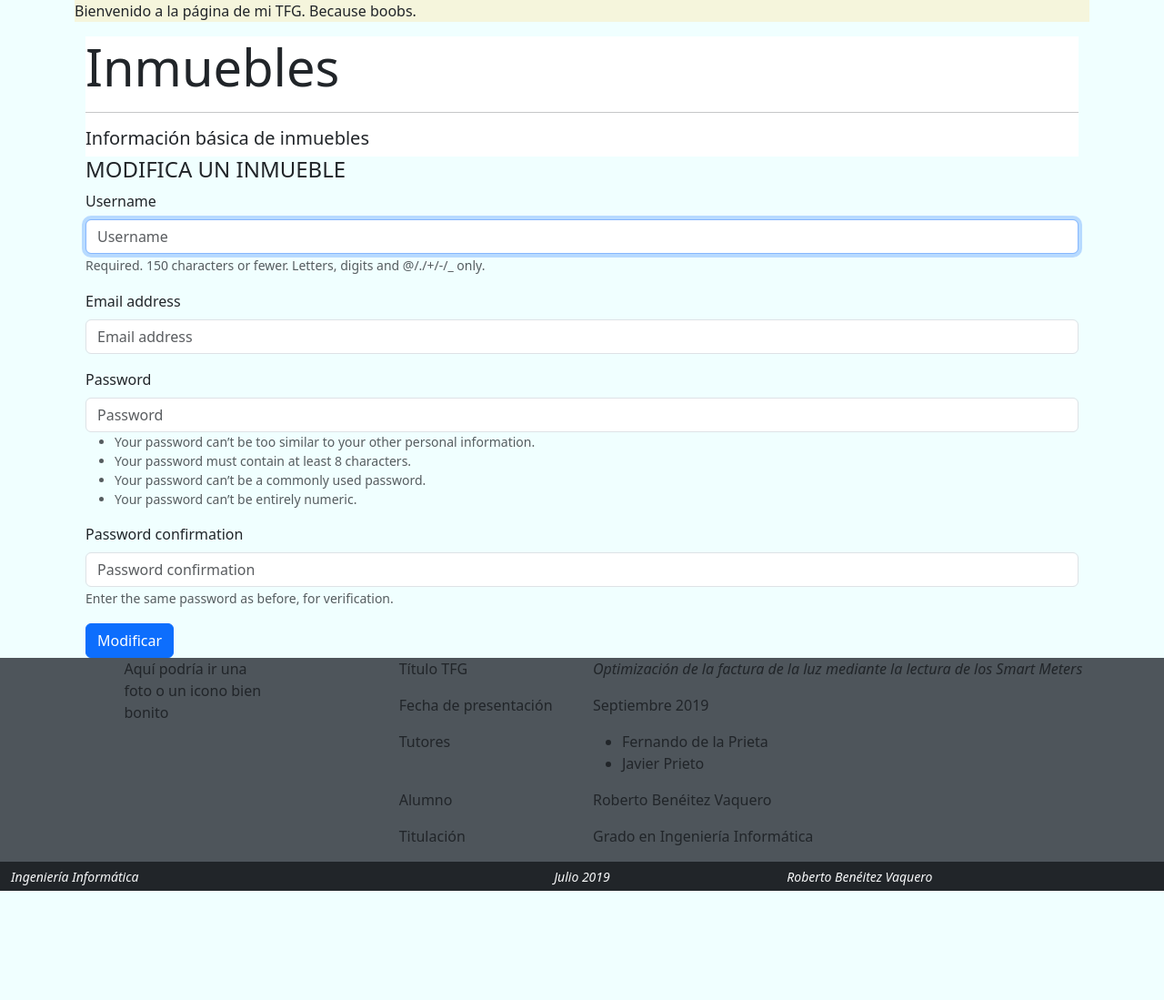
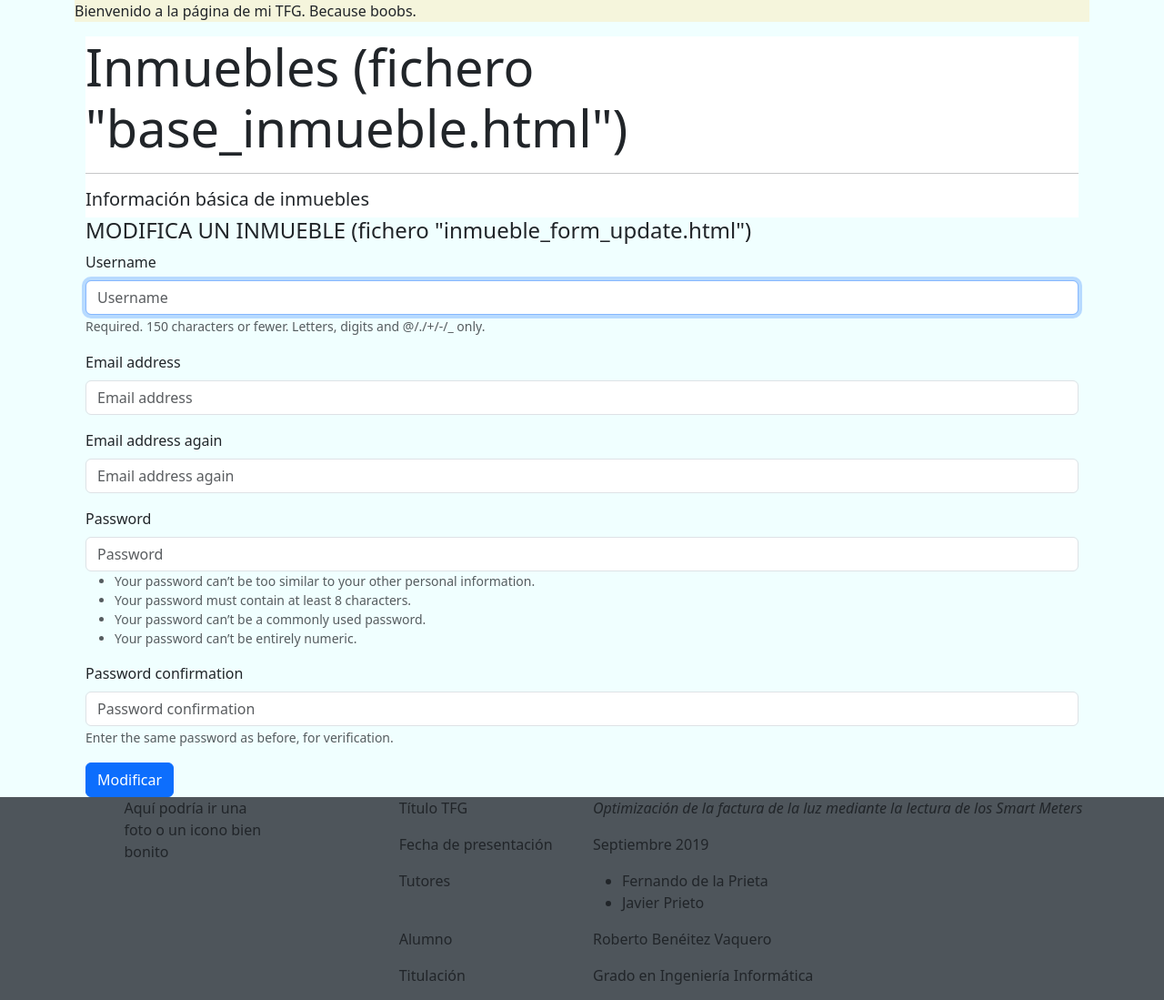
Before and after one commit to Parmenides91/RebuildOfGGHYN, a Django app: template forecasting/templates/forecasting/inmueble_form_update.html in a window 1280 px wide. Shown: the part 64-1163 px from the top of the page at 91% size. Before the commit the page ends 1043 px from the top, so only its background shows below. Run offline with Django 4.2, Linux system fonts and the light colour scheme; the template is opened without the code that fills it: values that come from a table or form of the project are taken from there, others are empty; some libraries are stand-ins or nearby versions.

Commit message:
Pruebas Sphinx (sin resultado, quitado), análisis de uso de plantillas de Inmueble porque alguna sobra.

```diff
--- a/accounts/forms.py
+++ b/accounts/forms.py
@@ -7,6 +7,7 @@
 
 from django import forms
 from django.contrib.auth.forms import UserCreationForm, UserChangeForm
+from django.core.exceptions import ValidationError
 
 from accounts.models import UsuarioTFG
 
@@ -16,9 +17,21 @@ class UsuarioTFGCreationForm(UserCreationForm):
     Formulario de UserCreationForm para UsuarioTFG.
     """
 
+    verify_email = forms.EmailField(label = 'Email address again')
+
+    def clean(self):
+        all_clean_data = super().clean()
+        email = all_clean_data['email']
+        vmail = all_clean_data['verify_email']
+
+        if email != vmail:
+            raise ValidationError("La dirección de email debe coincidir.")
+        else:
+            pass
+
     class Meta:
         model = UsuarioTFG
-        fields = ("username", "email")
+        fields = ("username", "email", 'verify_email')
 
 
 class UsuarioTFGChangeForm(UserChangeForm):
--- a/forecasting/templates/forecasting/inmueble/_inmueble_item.html
+++ b/forecasting/templates/forecasting/inmueble/_inmueble_item.html
@@ -10,7 +10,7 @@
     {#Segundo Intento#}
     <div class="row mb-4">
         <div class="col-12">
-            <p class="h2">{{ inmueble.nombre }}</p>
+            <p class="h2">{{ inmueble.nombre }} (fichero "_inmueble_item.html")</p>
         </div>
         <div class="col-8">
 
@@ -20,7 +20,8 @@
         <div class="col-2 border-left border-info">
             <p class="text-muted text-right my-0">Creado: <em>{{ inmueble.created_at|naturalday }}</em></p>
             <p class="text-muted text-right my-0">Modificado: <em>{{ inmueble.modified_at|naturalday }}</em></p>
-            <p class="text-muted text-right my-0">Usuario: <em>{{ inmueble.user.username }}</em></p>
+{#            <p class="text-muted text-right my-0">Usuario: <em>{{ inmueble.user.username }}</em></p>#}
+            <p class="text-muted text-right my-0">Usuario: <em>{{ inmueble.propietario.username }}</em></p>
         </div>
         <div class="col-2 align-content-end">
             {% if user.is_authenticated %}
--- a/forecasting/templates/forecasting/inmueble/_inmueble_list_item.html
+++ b/forecasting/templates/forecasting/inmueble/_inmueble_list_item.html
@@ -4,6 +4,7 @@
 <li class="card col-sm-3 mx-3 my-3 border-info rounded pt-3">
 {#    <a href="{% url 'forecasting:single_inmueble' username=inmueble.user.username pk=inmueble.pk %}" style="text-decoration:none;">#}
         <a href="{% url 'forecasting:single_inmueble' username=inmueble.propietario.username pk=inmueble.pk %}" style="text-decoration:none;">
+            <p>(fichero "_inmueble_list_item.html")</p>
         <img class=" img-fluid card-img border-white" src="{% static 'img/inmueble001.svg' %}" alt="inmueble icon">
     </a>
     <hr>
--- a/forecasting/templates/forecasting/inmueble/base_inmueble.html
+++ b/forecasting/templates/forecasting/inmueble/base_inmueble.html
@@ -15,7 +15,7 @@
 
     <div class="container">
         <div class="jumbotron bg-white">
-            <h1 class="display-4"><strong>Inmuebles</strong></h1>
+            <h1 class="display-4"><strong>Inmuebles (fichero "base_inmueble.html")</strong></h1>
             <hr class="bg-info">
             <div class="row">
                 <div class="col-md-6">
--- a/forecasting/templates/forecasting/inmueble/inmueble_item_list.html
+++ b/forecasting/templates/forecasting/inmueble/inmueble_item_list.html
@@ -14,7 +14,7 @@
 
     <div class="container">
         <div class="jumbotron bg-white">
-            <h1 class="display-4"><strong>Inmuebles</strong></h1>
+            <h1 class="display-4"><strong>Inmuebles (fichero "inmueble_item_list.html")</strong></h1>
             <hr class="bg-info">
             <div class="row">
                 <div class="col-md-6">
--- a/forecasting/templates/forecasting/inmueble/user_inmueble_list.html
+++ b/forecasting/templates/forecasting/inmueble/user_inmueble_list.html
@@ -6,7 +6,7 @@
 
     <div class="mt-0 mb-2 pt-0 pb-3 px-4">
         {% if inmueble_list.exists %}
-            <h3 class="mb-3">Listado de Inmuebles:</h3>
+            <h3 class="mb-3">Listado de Inmuebles (fichero "user_inmueble_list.html"):</h3>
 
             <div class="row">
                 <div class="col-9 border-right border-info">
@@ -32,7 +32,7 @@
         {% else %}
 
             <div class="row justify-content-center">
-                <h3 class="display-4 mb-5">Primero debes añadir un Inmueble</h3>
+                <h3 class="display-4 mb-5">Primero debes añadir un Inmueble (fichero "user_inmueble_list.html")</h3>
                 <div class="col-6 my-3">
                     <p class="text-justify lead">Crea un nuevo Inmueble o sube un Consumo Parcial para añadir más datos
                         a
--- a/forecasting/templates/forecasting/inmueble_confirm_delete.html
+++ b/forecasting/templates/forecasting/inmueble_confirm_delete.html
@@ -8,7 +8,7 @@
 {% block content_inmueble %}
 
 <div class="mt-5 mb-5">
-	<h3>¿Está seguro de que quiere eliminar este Inmueble?</h3>
+	<h3>¿Está seguro de que quiere eliminar este Inmueble? (fichero "inmueble_confirm_delete.html")</h3>
 
 	<div class="posts">
 		{% include "forecasting/inmueble/_inmueble_list_item.html" with post=object hide_delete=True %}
--- a/forecasting/templates/forecasting/inmueble_detail.html
+++ b/forecasting/templates/forecasting/inmueble_detail.html
@@ -4,6 +4,7 @@
 {% block content_inmueble %}
 
 <div class="container">
+    <p>(fichero "inmueble_detail.html")</p>
   {% include "forecasting/inmueble/_inmueble_item.html" %}
 </div>
 
--- a/forecasting/templates/forecasting/inmueble_form.html
+++ b/forecasting/templates/forecasting/inmueble_form.html
@@ -8,7 +8,7 @@
 
     <div class="container">
         <div class="card p-5 mb-4 border-info rounded">
-            <h4>Crea un nuevo inmueble</h4>
+            <h4>Crea un nuevo inmueble (fichero "inmueble_form.html")</h4>
             <hr>
             <div class="row">
             <div class="col-9">
--- a/forecasting/templates/forecasting/inmueble_form_update.html
+++ b/forecasting/templates/forecasting/inmueble_form_update.html
@@ -4,7 +4,7 @@
 
 
 {% block content_inmueble %}
-<h4>MODIFICA UN INMUEBLE</h4>
+<h4>MODIFICA UN INMUEBLE (fichero "inmueble_form_update.html")</h4>
 <form method="POST" id="inmuebleForm" enctype="multipart/form-data">
 	{% csrf_token %}
 	{% bootstrap_form form %}
--- a/forecasting/templates/forecasting/inmueble_list.html
+++ b/forecasting/templates/forecasting/inmueble_list.html
@@ -7,7 +7,7 @@
 
 <div class="jumbotron mt-4">
 
-	<h1>Listado completo de los Inmuebles</h1>
+	<h1>Listado completo de los Inmuebles (fichero "inmueble_list.html")</h1>
 	<h3 class="mr-5 mb-5 font-italic text-right"><a class="text-muted" href="{% url 'forecasting:for_user_inmuebles' username=user.username %}">{{ user.username }}</a></h3>
 
 	<ul class="list-unstyled row justify-content-between">
```
Also changed, not shown: forecasting/views.py (+10 -1 lines), 2 other files.
